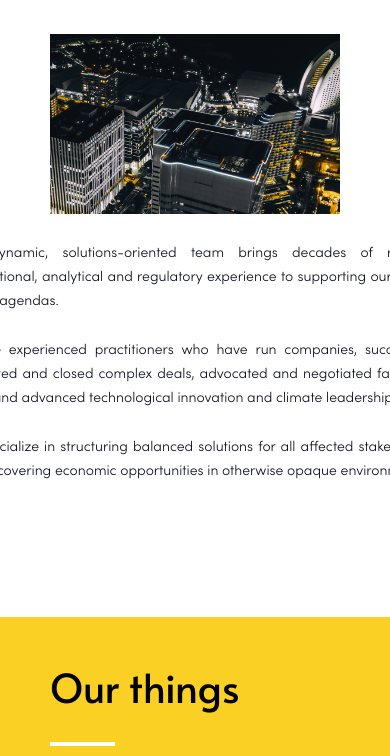
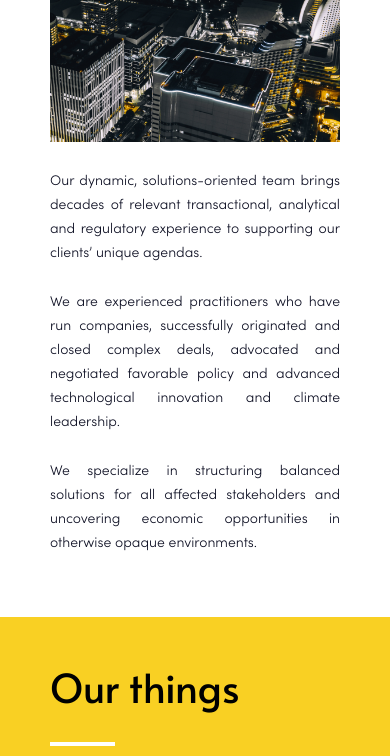
Before and after one commit to qua1ntman/landing-example, a plain HTML site: page index.html in a window 390 px wide. Shown: the part 721-1477 px from the top of the page. Drawn offline with Linux system fonts and the light colour scheme; a web font is replaced by a local one.

```diff
--- a/styles.css
+++ b/styles.css
@@ -455,6 +455,9 @@ body {
   }
 }
 @media (max-width: 768px) {
+  #about-text {
+    width: auto;
+  }
   #about-text > p {
     font-size: 14px;
     line-height: 24px;
```
